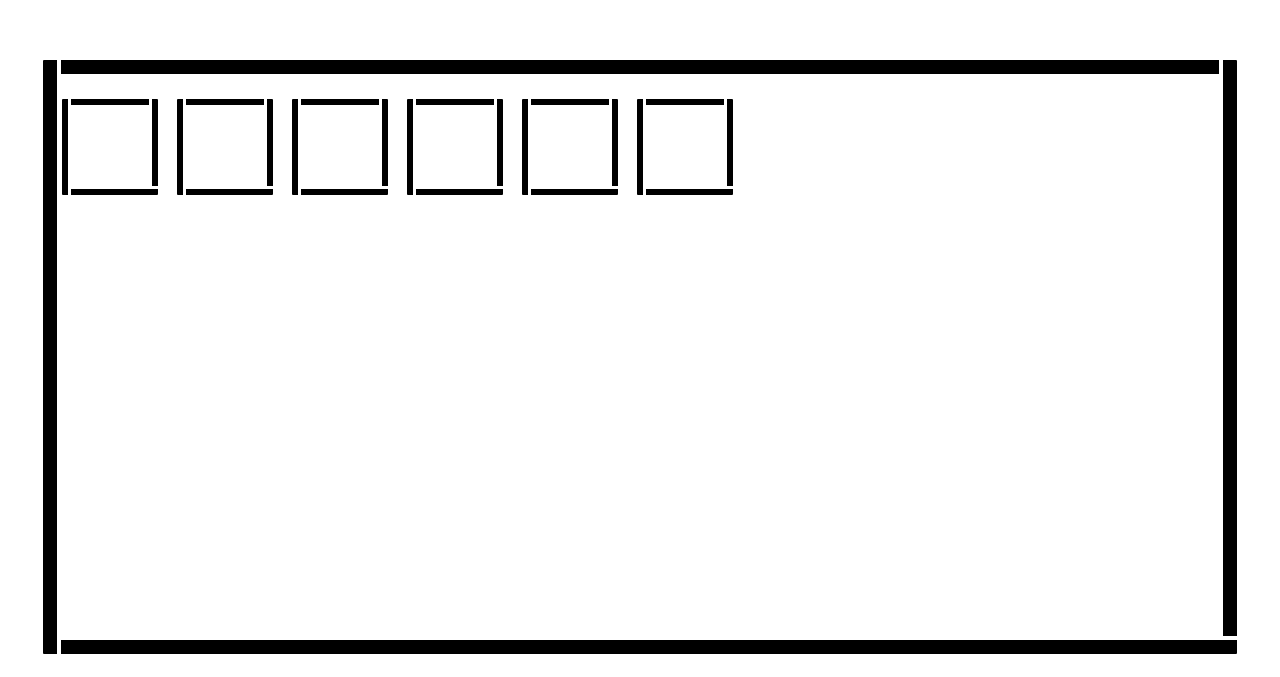
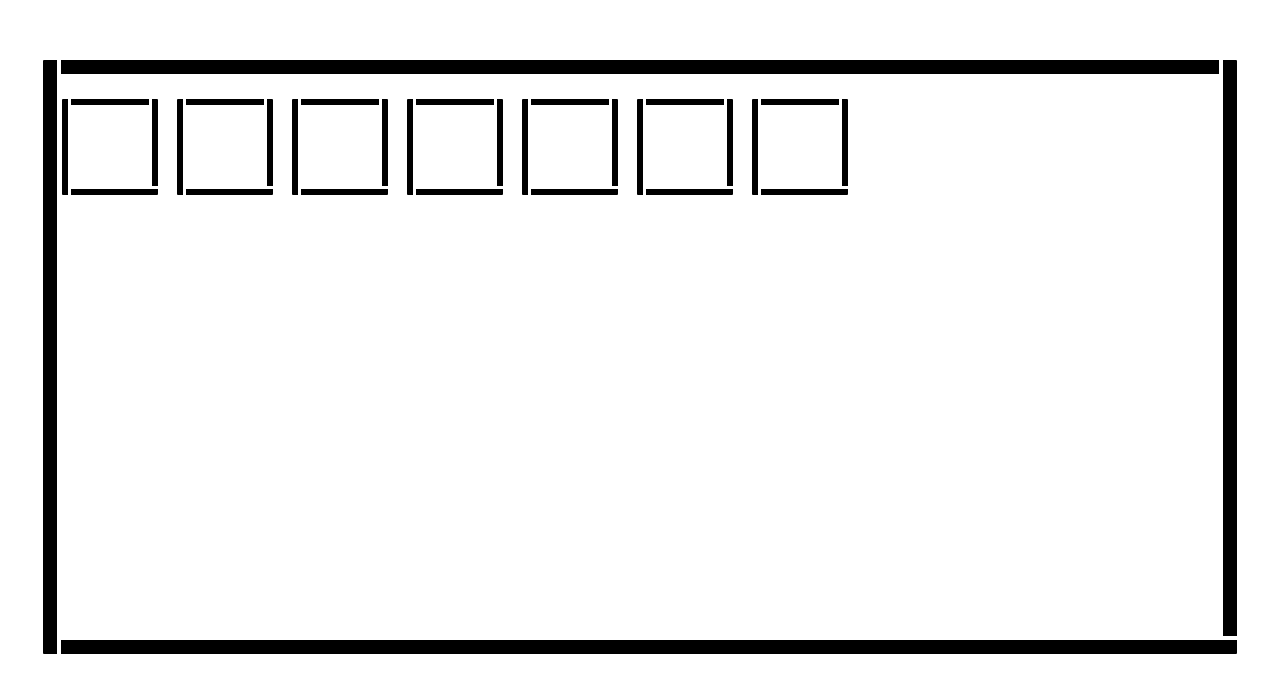
Before and after one commit to Kiwito7103/cprg306-assignments, a Next.js app: page / in a window 1280 px wide. Shown: the part 123-800 px from the top of the page. Built offline with nearby package versions, Linux system fonts and the light colour scheme.

Commit message:
Added week-8 link to main page

```diff
--- a/app/page.js
+++ b/app/page.js
@@ -27,6 +27,8 @@ export default function Home() {
             <Room link="/week-5" label="Week 5" />
             <Room link="/week-6" label="Week 6" />
             <Room link="/week-7" label="Week 7" />
+            <Room link="/week-8" label="Week 8" />
+
 
 
           </div>
```
